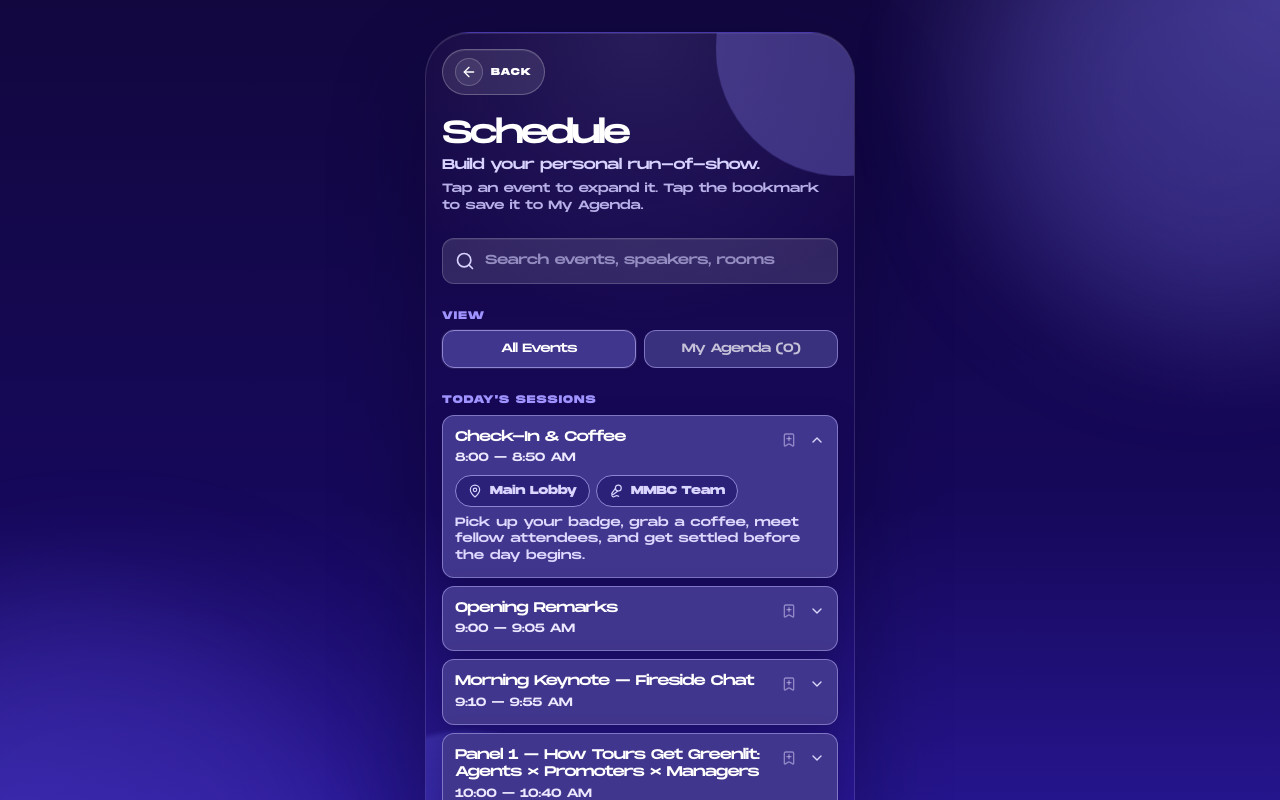
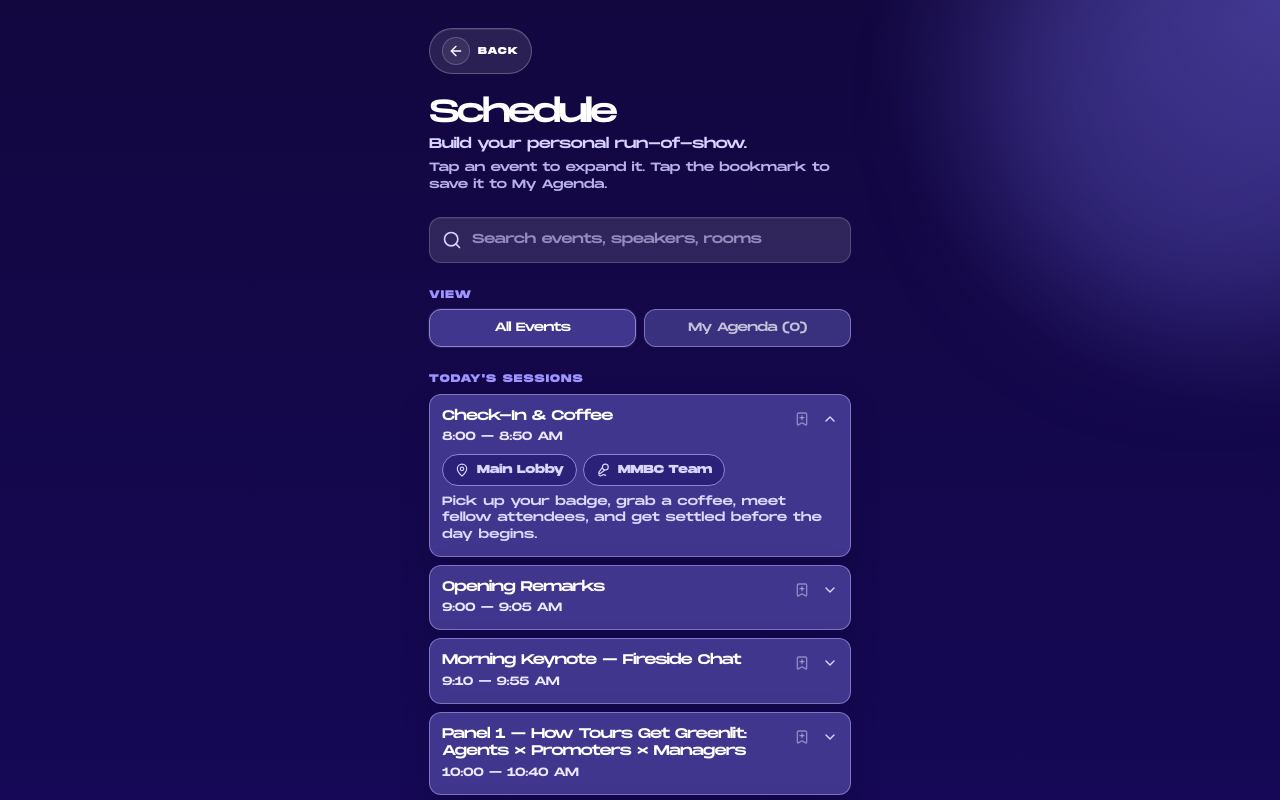
Before and after one commit to aj-das/mmbc-conference, a Next.js app in the folder mmbc-conference/: page /schedule in a window 1280 px wide. Shown: the top 800 px of the page. Built offline with nearby package versions, Linux system fonts and the light colour scheme.

Commit message:
updated screens

```diff
--- a/mmbc-conference/src/app/globals.css
+++ b/mmbc-conference/src/app/globals.css
@@ -7,9 +7,6 @@
   --panel-strong: #443b98;
   --line: #8f86d2;
   --text-muted: #d7d2ff;
-  --phone-min-width: 360px;
-  --phone-width: clamp(var(--phone-min-width), 92vw, 430px);
-  --phone-height: 852px;
 }
 
 @theme inline {
@@ -50,28 +47,6 @@ summary::-webkit-details-marker {
 
 .font-display {
   font-family: var(--font-monument), sans-serif;
-}
-
-.phone-shell {
-  width: 100%;
-  max-width: 100%;
-  height: 100dvh;
-  min-height: 100dvh;
-  background:
-    radial-gradient(circle at top center, rgba(132, 123, 211, 0.18), transparent 18rem),
-    linear-gradient(180deg, #14073f 0%, #17085c 56%, #2d1ca0 100%);
-}
-
-.phone-scroll {
-  overflow-y: auto;
-  scrollbar-width: none;
-  /* Keep content away from iOS browser chrome + home indicator */
-  padding-top: calc(1rem + env(safe-area-inset-top));
-  padding-bottom: calc(2rem + env(safe-area-inset-bottom));
-}
-
-.phone-scroll::-webkit-scrollbar {
-  display: none;
 }
 
 /* Subtle floating background orbs */
@@ -132,15 +107,3 @@ summary::-webkit-details-marker {
 .bg-float-4 {
   animation: bg-float-4 11s ease-in-out infinite;
 }
-
-@media (min-width: 640px) {
-  .phone-shell {
-    width: var(--phone-width);
-    height: var(--phone-height);
-    border: 1px solid rgba(255, 255, 255, 0.12);
-    border-radius: 2.75rem;
-    box-shadow:
-      0 42px 90px rgba(8, 5, 39, 0.42),
-      inset 0 1px 0 rgba(255, 255, 255, 0.1);
-  }
-}
--- a/mmbc-conference/src/components/conference-ui.tsx
+++ b/mmbc-conference/src/components/conference-ui.tsx
@@ -369,7 +369,7 @@ const floorPlanZones = [
   },
 ];
 
-function AppShell({ children }: { children: ReactNode }) {
+export function AppShell({ children }: { children: ReactNode }) {
   return (
     <main className="relative min-h-[100dvh] overflow-x-hidden px-3 py-0 text-white sm:px-6 sm:py-0 sm:grid sm:place-items-center">
       <div className="pointer-events-none absolute inset-0 overflow-hidden">
--- a/mmbc-conference/src/components/schedule-screen.tsx
+++ b/mmbc-conference/src/components/schedule-screen.tsx
@@ -3,7 +3,7 @@
 import { useState, useEffect } from "react";
 import Link from "next/link";
 import { ArrowLeft, BookmarkPlus, BookmarkCheck, ChevronDown, MapPin, MicVocal, Search } from "lucide-react";
-import { scheduleItems } from "./conference-ui";
+import { AppShell, scheduleItems } from "./conference-ui";
 
 const AGENDA_KEY = "mmbc-my-agenda";
 
@@ -67,22 +67,9 @@ export function ScheduleScreen() {
   });
 
   return (
-    <main className="relative min-h-screen overflow-hidden px-3 py-4 text-white sm:grid sm:place-items-center sm:p-8">
-      <div className="pointer-events-none absolute inset-0 overflow-hidden">
-        <div className="bg-float-1 absolute right-[-10rem] top-[-8rem] h-[28rem] w-[28rem] rounded-full bg-[#625cce]/28 blur-3xl" />
-        <div className="bg-float-2 absolute bottom-[-12rem] left-[-9rem] h-[32rem] w-[32rem] rounded-full bg-[#5641d9]/24 blur-3xl" />
-      </div>
-
-      <div className="phone-shell relative mx-auto flex min-h-[min(100vh,36rem)] w-full max-w-[24.375rem] flex-col overflow-hidden">
-        <div className="pointer-events-none absolute inset-0 overflow-hidden">
-          <div className="bg-float-3 absolute right-[-7rem] top-[-6.5rem] h-64 w-64 rounded-full bg-[#6a62c4]/45" />
-          <div className="bg-float-4 absolute bottom-[-8rem] left-[-6rem] h-72 w-72 rounded-full bg-[#5f56d8]/34 blur-[2px]" />
-          <div className="absolute inset-x-0 bottom-0 h-36 bg-gradient-to-t from-[#24108d]/35 to-transparent" />
-        </div>
-
-        <div className="phone-scroll relative flex min-h-0 flex-1 flex-col gap-5 px-4 pb-8 pt-4">
-          <section className="space-y-6 pb-6">
-            {/* Back button */}
+    <AppShell>
+      <section className="space-y-6 pb-6">
+        {/* Back button */}
             <Link
               href="/"
               className="inline-flex w-fit items-center gap-2 rounded-full border border-white/25 bg-white/10 px-3 py-2 text-[0.625rem] font-semibold uppercase tracking-[0.12em] text-white shadow-[inset_0_1px_0_rgba(255,255,255,0.08)]"
@@ -221,9 +208,7 @@ export function ScheduleScreen() {
                 )}
               </div>
             </div>
-          </section>
-        </div>
-      </div>
-    </main>
+      </section>
+    </AppShell>
   );
 }
--- a/mmbc-conference/src/components/speakers-screen.tsx
+++ b/mmbc-conference/src/components/speakers-screen.tsx
@@ -3,7 +3,7 @@
 import { useState } from "react";
 import Link from "next/link";
 import { ArrowLeft, ChevronDown, Mic, Search } from "lucide-react";
-import { speakerSessions } from "./conference-ui";
+import { AppShell, speakerSessions } from "./conference-ui";
 import type { SpeakerSession } from "./conference-ui";
 
 export function SpeakersScreen() {
@@ -29,22 +29,9 @@ export function SpeakersScreen() {
     .filter(Boolean) as SpeakerSession[];
 
   return (
-    <main className="relative min-h-screen overflow-hidden px-3 py-4 text-white sm:grid sm:place-items-center sm:p-8">
-      <div className="pointer-events-none absolute inset-0 overflow-hidden">
-        <div className="bg-float-1 absolute right-[-10rem] top-[-8rem] h-[28rem] w-[28rem] rounded-full bg-[#625cce]/28 blur-3xl" />
-        <div className="bg-float-2 absolute bottom-[-12rem] left-[-9rem] h-[32rem] w-[32rem] rounded-full bg-[#5641d9]/24 blur-3xl" />
-      </div>
-
-      <div className="phone-shell relative mx-auto flex min-h-[min(100vh,36rem)] w-full max-w-[24.375rem] flex-col overflow-hidden">
-        <div className="pointer-events-none absolute inset-0 overflow-hidden">
-          <div className="bg-float-3 absolute right-[-7rem] top-[-6.5rem] h-64 w-64 rounded-full bg-[#6a62c4]/45" />
-          <div className="bg-float-4 absolute bottom-[-8rem] left-[-6rem] h-72 w-72 rounded-full bg-[#5f56d8]/34 blur-[2px]" />
-          <div className="absolute inset-x-0 bottom-0 h-36 bg-gradient-to-t from-[#24108d]/35 to-transparent" />
-        </div>
-
-        <div className="phone-scroll relative flex min-h-0 flex-1 flex-col gap-5 px-4 pb-8 pt-4">
-          <section className="space-y-5 pb-6">
-            {/* Back */}
+    <AppShell>
+      <section className="space-y-5 pb-6">
+        {/* Back */}
             <Link
               href="/"
               className="inline-flex w-fit items-center gap-2 rounded-full border border-white/25 bg-white/10 px-3 py-2 text-[0.625rem] font-semibold uppercase tracking-[0.12em] text-white shadow-[inset_0_1px_0_rgba(255,255,255,0.08)]"
@@ -136,9 +123,7 @@ export function SpeakersScreen() {
                 </div>
               )}
             </div>
-          </section>
-        </div>
-      </div>
-    </main>
+      </section>
+    </AppShell>
   );
 }
```
